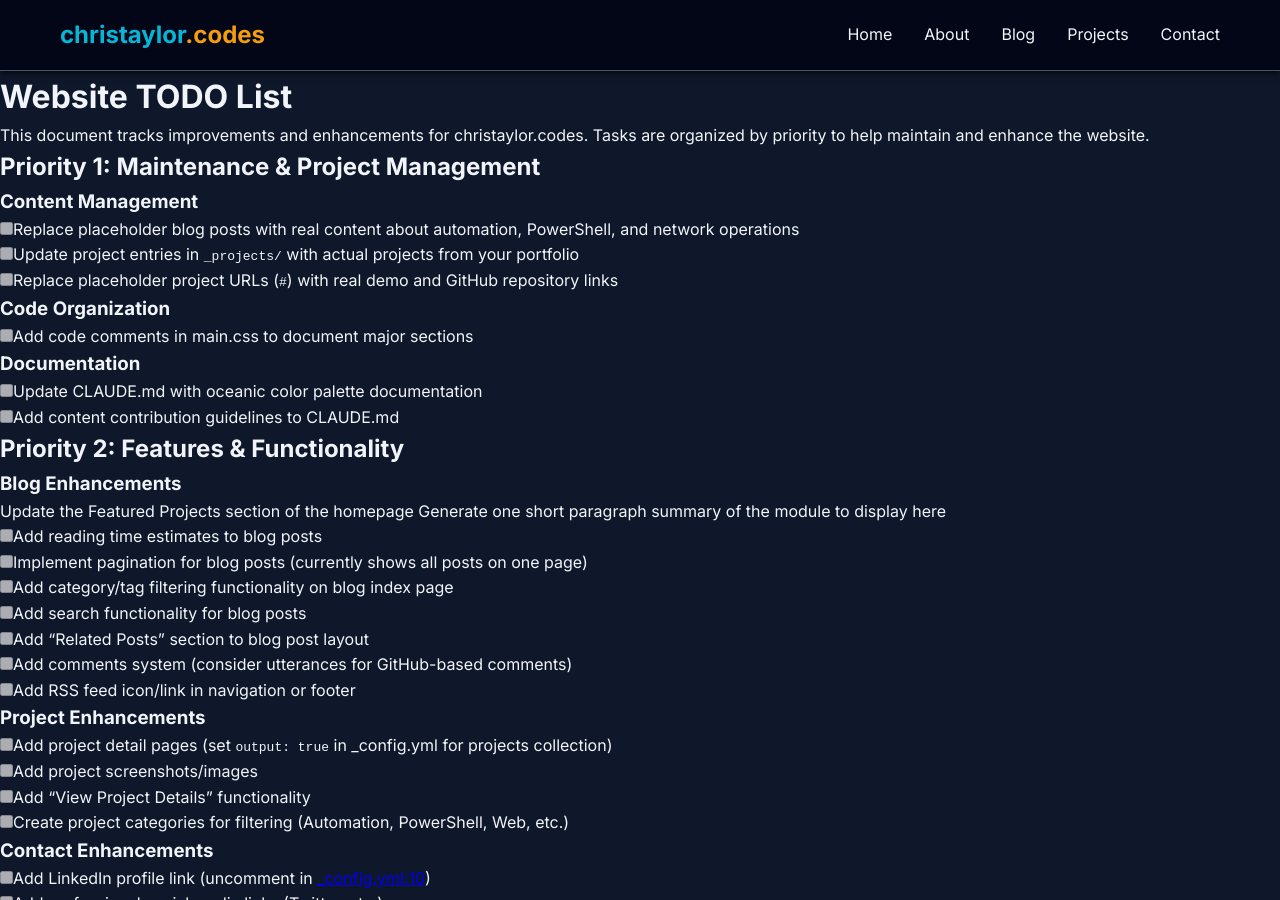
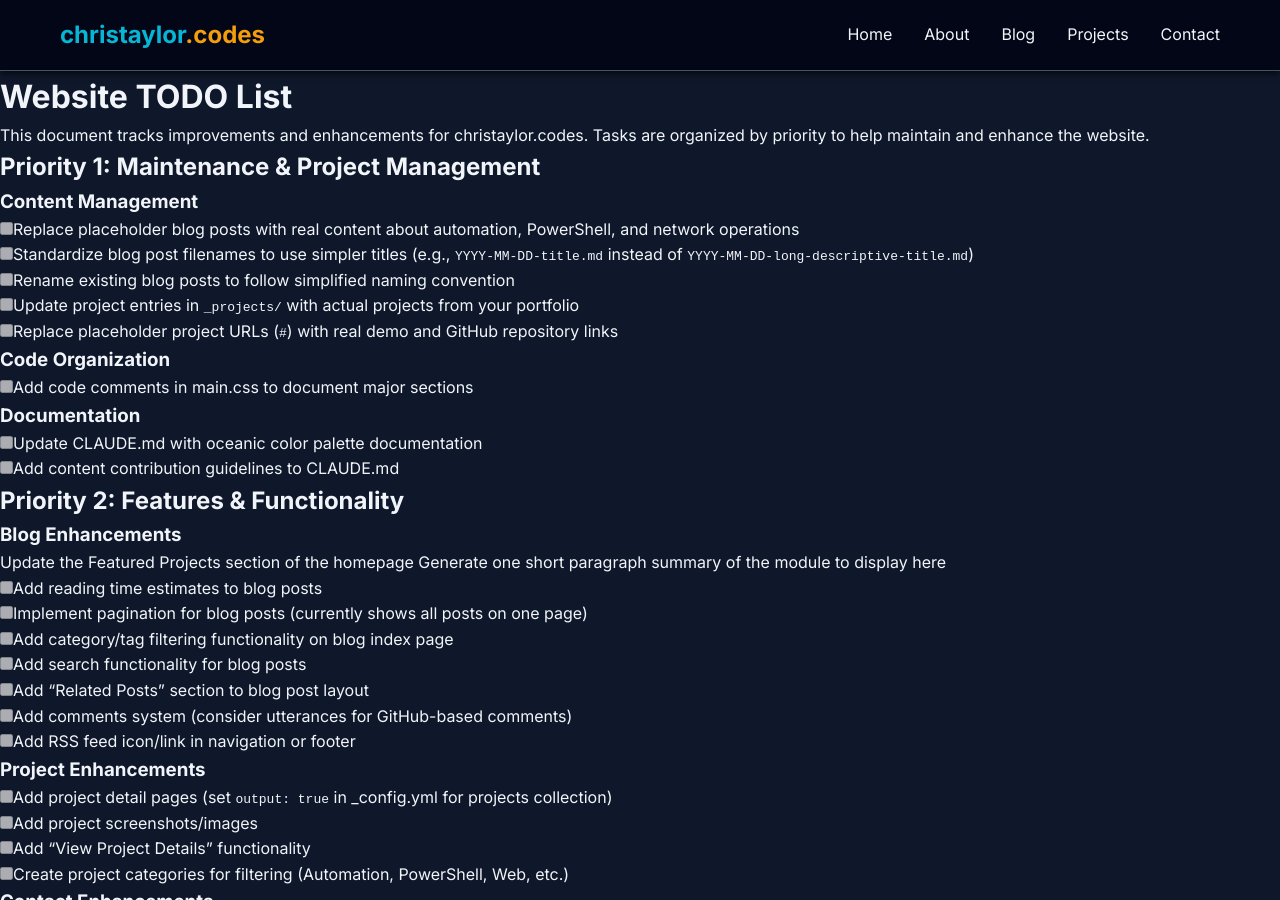
Before and after one commit to christaylorcodes/christaylorcodes.github.io, a Jekyll site: the page built from TODO.md, in a window 1280 px wide and 900 px high. Built offline with Jekyll 4.4.1, drawn with Linux system fonts in a browser that asks for light colours; our own code applies the rules of GitHub Pages for plain Markdown files; some of the changed text lies outside the part shown.

Commit message:
Standardize blog post filenames to simpler naming convention
- Rename blog posts to use shorter, simpler titles while keeping date prefix
- Update CLAUDE.md with simplified naming format documentation
- Update TODO.md with naming convention tasks and notes
- Update post-template.md with simpler filename example

Renamed posts:
- welcome-to-my-blog → welcome
- getting-started-with-jekyll → jekyll-start
- 5-css-tips-for-better-layouts → css-tips
- calculating-ai-doom-odds-formula → ai-doom-coefficient

🤖 Generated with [Claude Code](https://claude.com/claude-code)

Co-Authored-By: Claude <noreply@anthropic.com>

```diff
--- a/TODO.md
+++ b/TODO.md
@@ -6,6 +6,8 @@ This document tracks improvements and enhancements for christaylor.codes. Tasks
 
 ### Content Management
 - [ ] Replace placeholder blog posts with real content about automation, PowerShell, and network operations
+- [ ] Standardize blog post filenames to use simpler titles (e.g., `YYYY-MM-DD-title.md` instead of `YYYY-MM-DD-long-descriptive-title.md`)
+- [ ] Rename existing blog posts to follow simplified naming convention
 - [ ] Update project entries in `_projects/` with actual projects from your portfolio
 - [ ] Replace placeholder project URLs (`#`) with real demo and GitHub repository links
 
@@ -122,6 +124,7 @@ These tasks can be completed quickly and provide immediate value:
 - Test all changes locally before pushing to GitHub Pages
 - Maintain responsive design for all new features
 - **Current color theme:** Oceanic palette (dark cyan, midnight green, tiffany blue with warm accents)
+- **Blog post naming:** Use simplified titles with required date prefix (e.g., `YYYY-MM-DD-title.md`)
 - Prioritize page load performance
 - Ensure all new content aligns with Chris Taylor's professional brand
 
```
Also changed, not shown: CLAUDE.md (+1 -1 lines), _templates/post-template.md (+2 -2 lines), _posts/2024-01-15-welcome.md (renamed from _posts/2024-01-15-welcome-to-my-blog.md), _posts/2024-02-01-jekyll-start.md (renamed from _posts/2024-02-01-getting-started-with-jekyll.md), _posts/2024-02-15-css-tips.md (renamed from _posts/2024-02-15-5-css-tips-for-better-layouts.md), _posts/2025-11-03-ai-doom-coefficient.md (renamed from _posts/2025-11-03-calculating-ai-doom-odds-formula.md).
